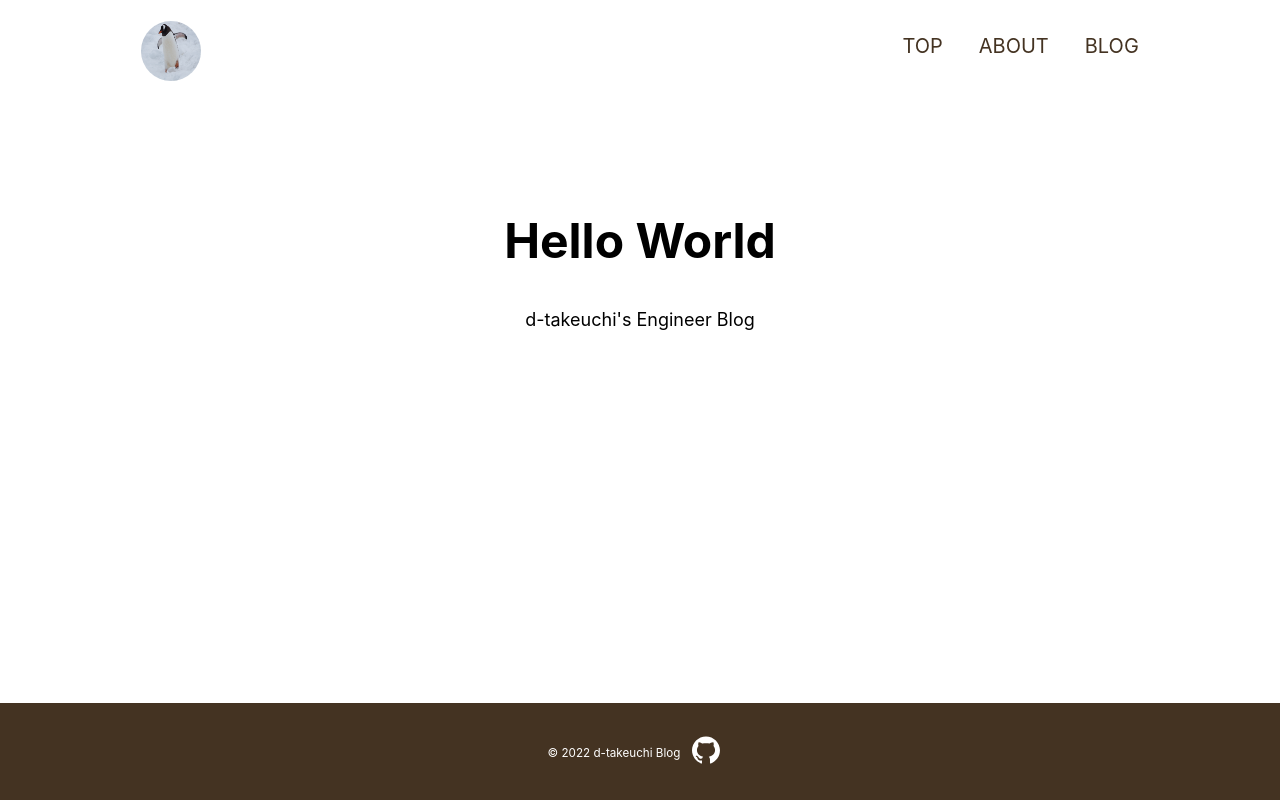
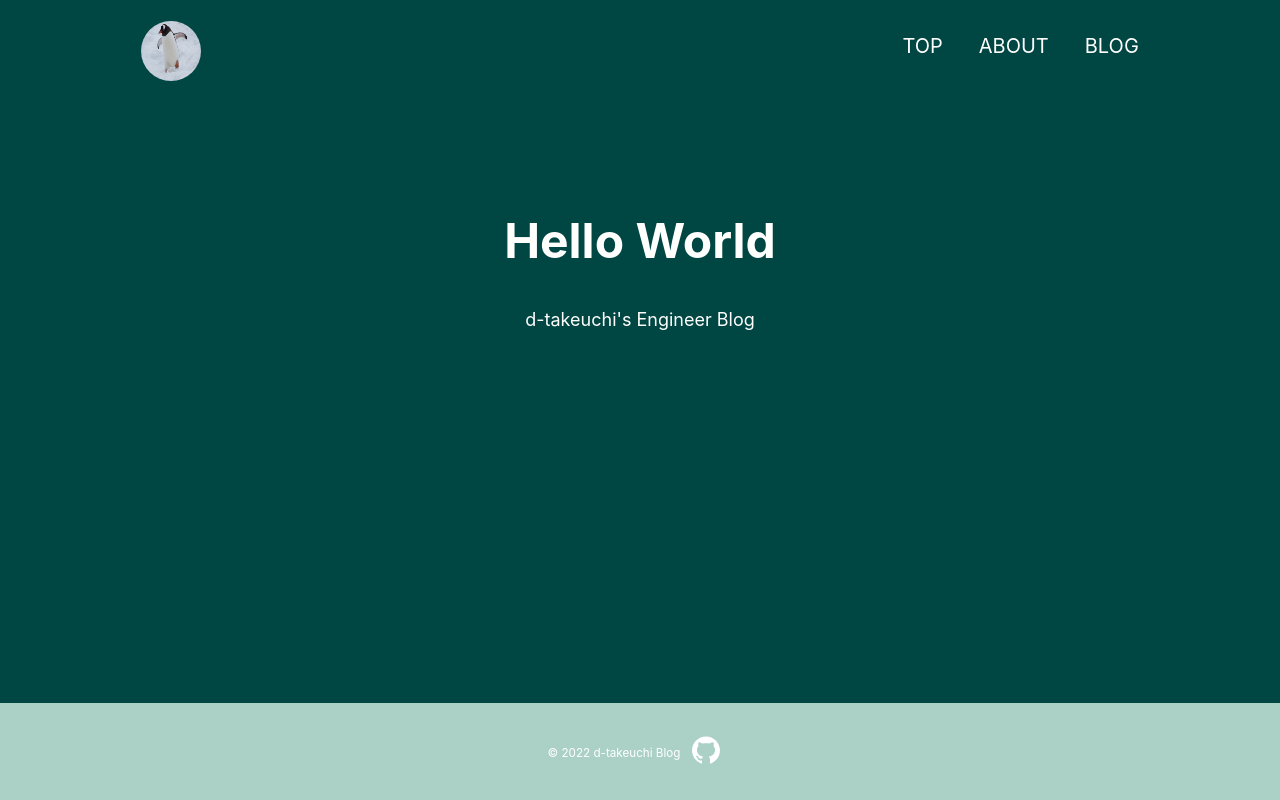
Before and after one commit to d-takeuchi/jamstack-blog, a Next.js app: page / in a window 1280 px wide. Built offline with nearby package versions, Linux system fonts and the light colour scheme.

Commit message:
style: 色合い変更

```diff
--- a/components/atoms/Footer.tsx
+++ b/components/atoms/Footer.tsx
@@ -12,7 +12,7 @@ const footer = css`
   bottom: 0;
   left: 0;
   width: 100%;
-  background: #432;
+  background: #abd1c6;
   text-align: center;
   padding: 26px 0;
   margin-top: 50px;
--- a/components/atoms/Header.tsx
+++ b/components/atoms/Header.tsx
@@ -23,9 +23,9 @@ const mainNav = css`
     margin-left: 36px;
   }
   a {
-    color: #432;
+    color: #fffffe;
     &:hover {
-      color: #0bd;
+      color: #f9bc60;
     }
   }
 `
--- a/styles/globals.css
+++ b/styles/globals.css
@@ -4,6 +4,8 @@ body {
   margin: 0;
   font-family: -apple-system, BlinkMacSystemFont, Segoe UI, Roboto, Oxygen,
     Ubuntu, Cantarell, Fira Sans, Droid Sans, Helvetica Neue, sans-serif;
+  background: #004643;
+  color: #fffffe;
 }
 
 a {
```
